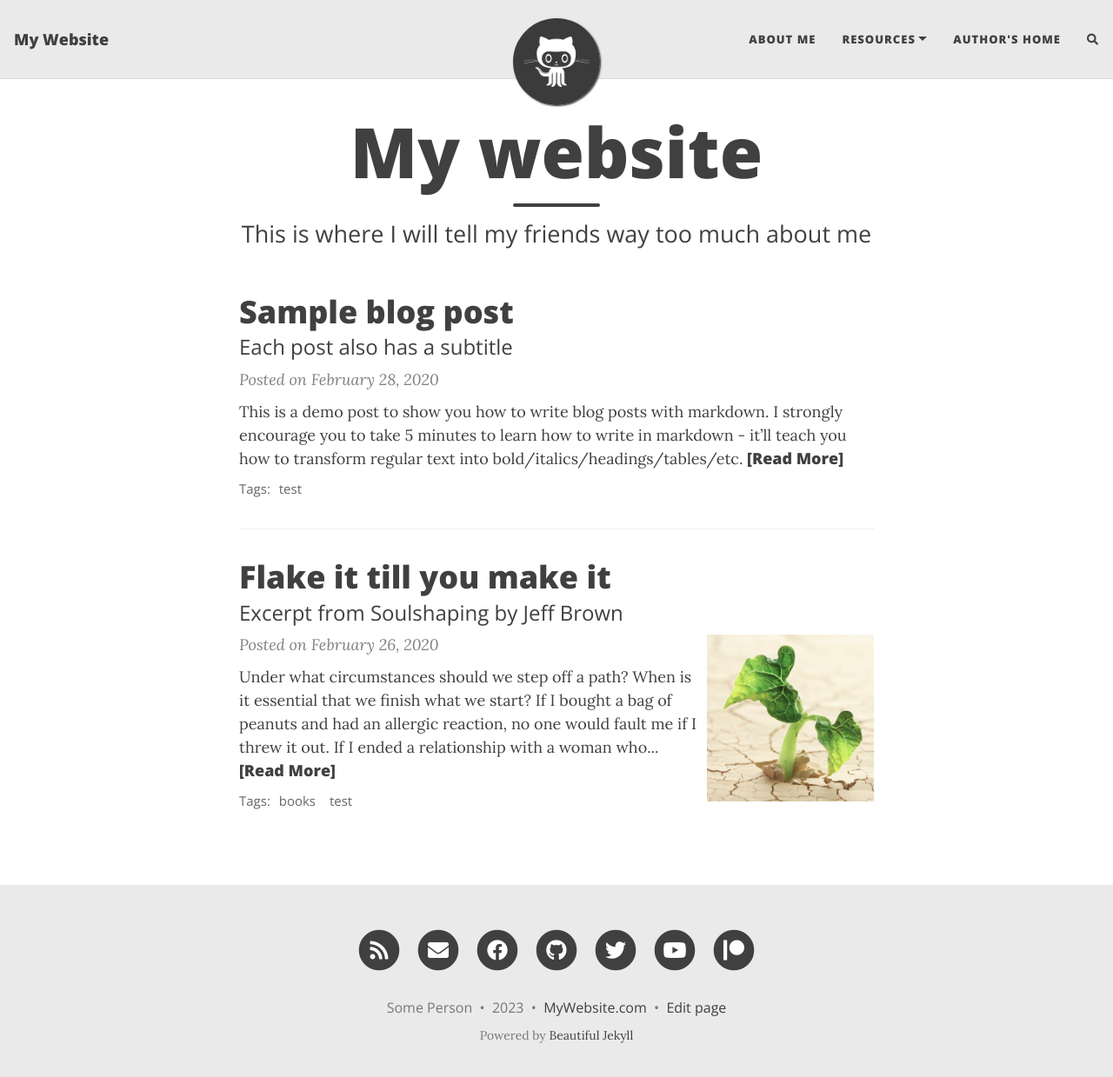
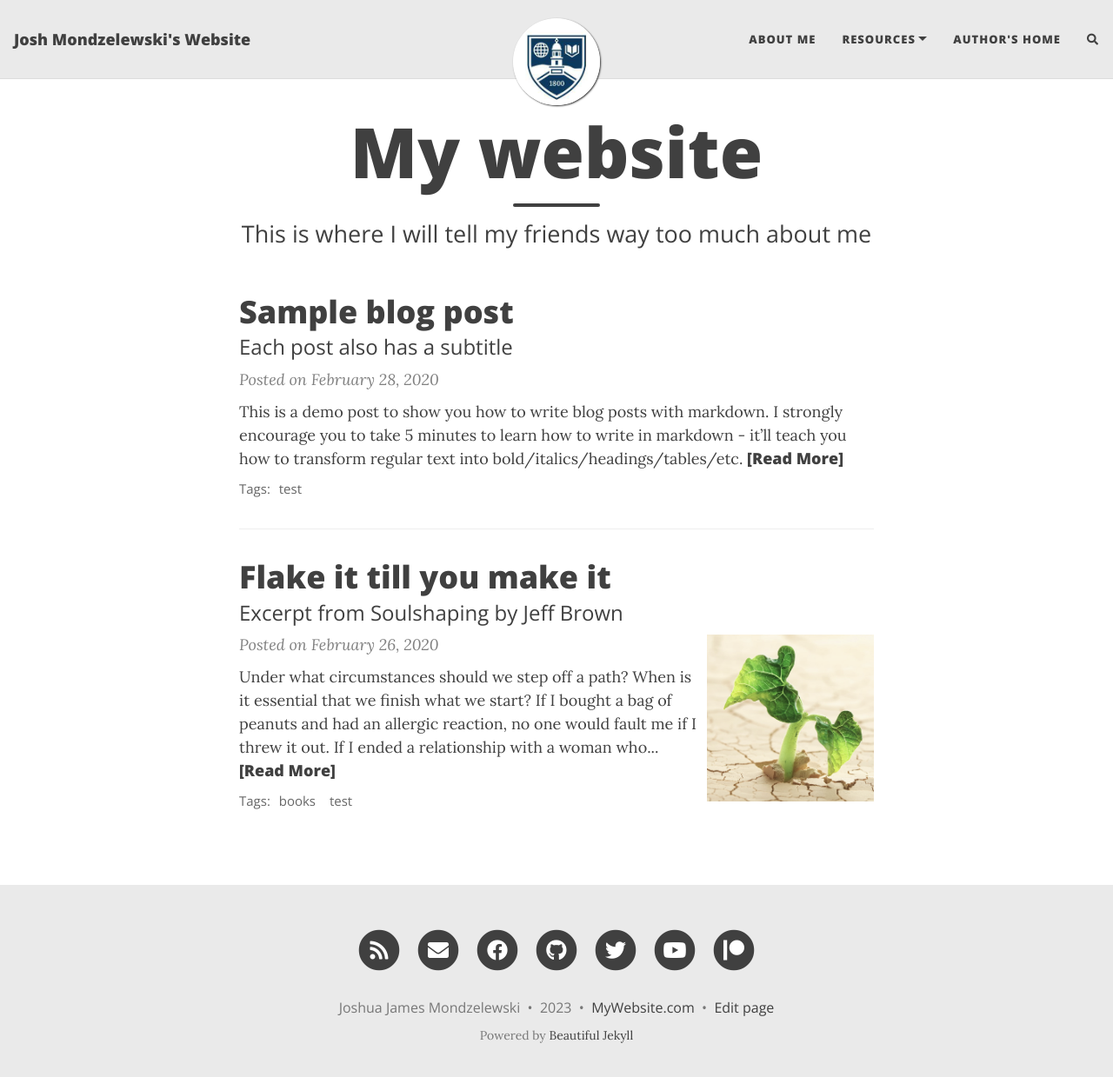
Before and after one commit to JoshMondz/JoshMondz.github.io, a Jekyll site: the page built from index.html, in a window 1280 px wide and 1252 px high. Shown: the top 1239 px of the window at 87% size. Built offline with Jekyll 4.4.1, drawn with Linux system fonts in a browser that asks for light colours; nearby versions of some CDN libraries; the list of posts is cut into pages by our own code; comment, search, counter and statistics services are not loaded.

Commit message:
First changes to the website

```diff
--- a/_config.yml
+++ b/_config.yml
@@ -10,10 +10,10 @@
 ############################
 
 # Name of website
-title: My Website
+title: Josh Mondzelewski's Website
 
 # Your name to show in the footer
-author: Some Person
+author: Joshua James Mondzelewski
 
 ###############################################
 # --- List of links in the navigation bar --- #
@@ -32,7 +32,7 @@ navbar-links:
 
 # Image to show in the navigation bar - works best with a square image
 # Remove this parameter if you don't want an image in the navbar
-avatar: "/assets/img/avatar-icon.png"
+avatar: "/assets/img/mBuryCrest.jpeg"
 
 # By default, the image is cut into a circle. You can disable this behaviour by setting 'round-avatar: false'
 round-avatar: true
```
Also changed, not shown: assets/img/mBuryCrest.jpeg (added).
